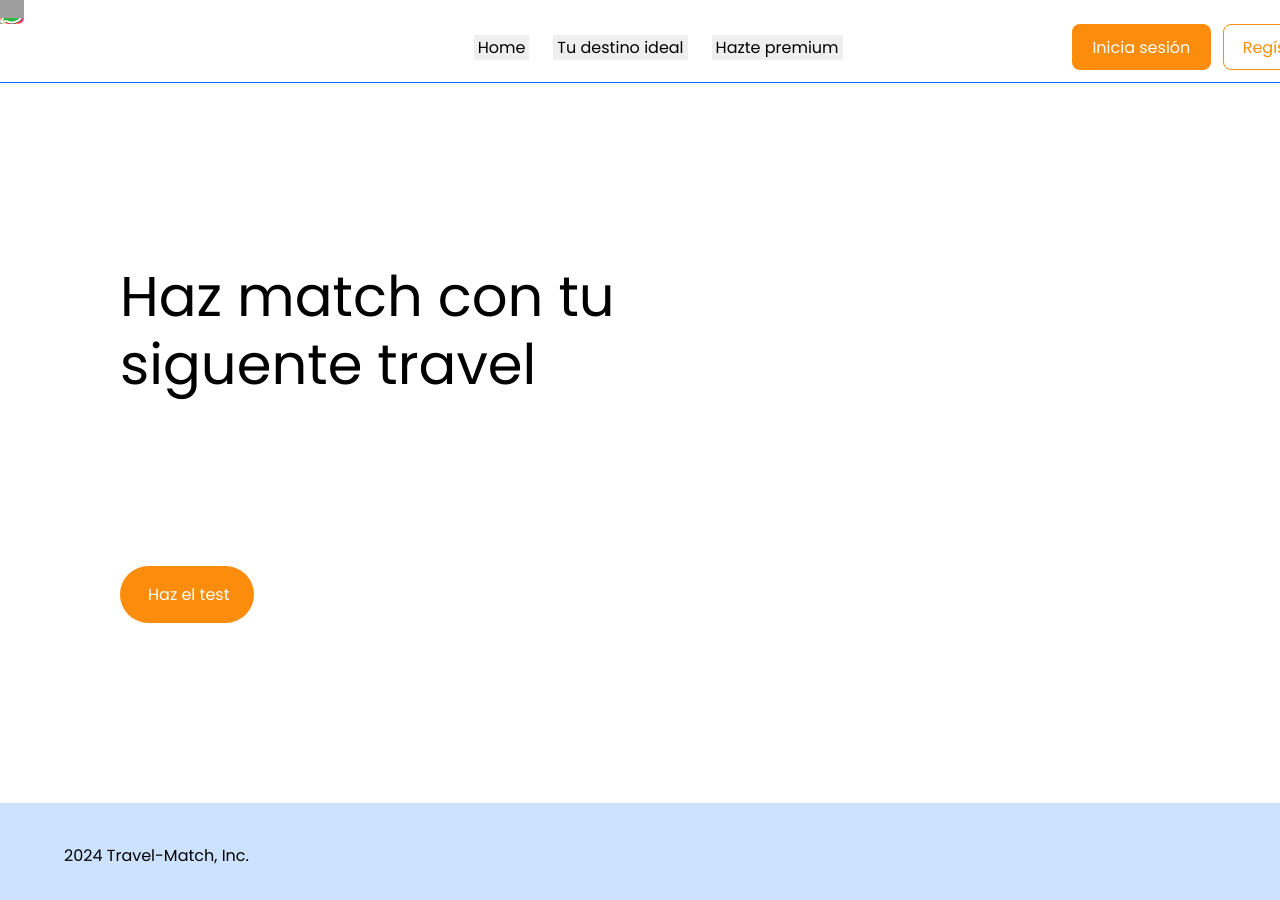
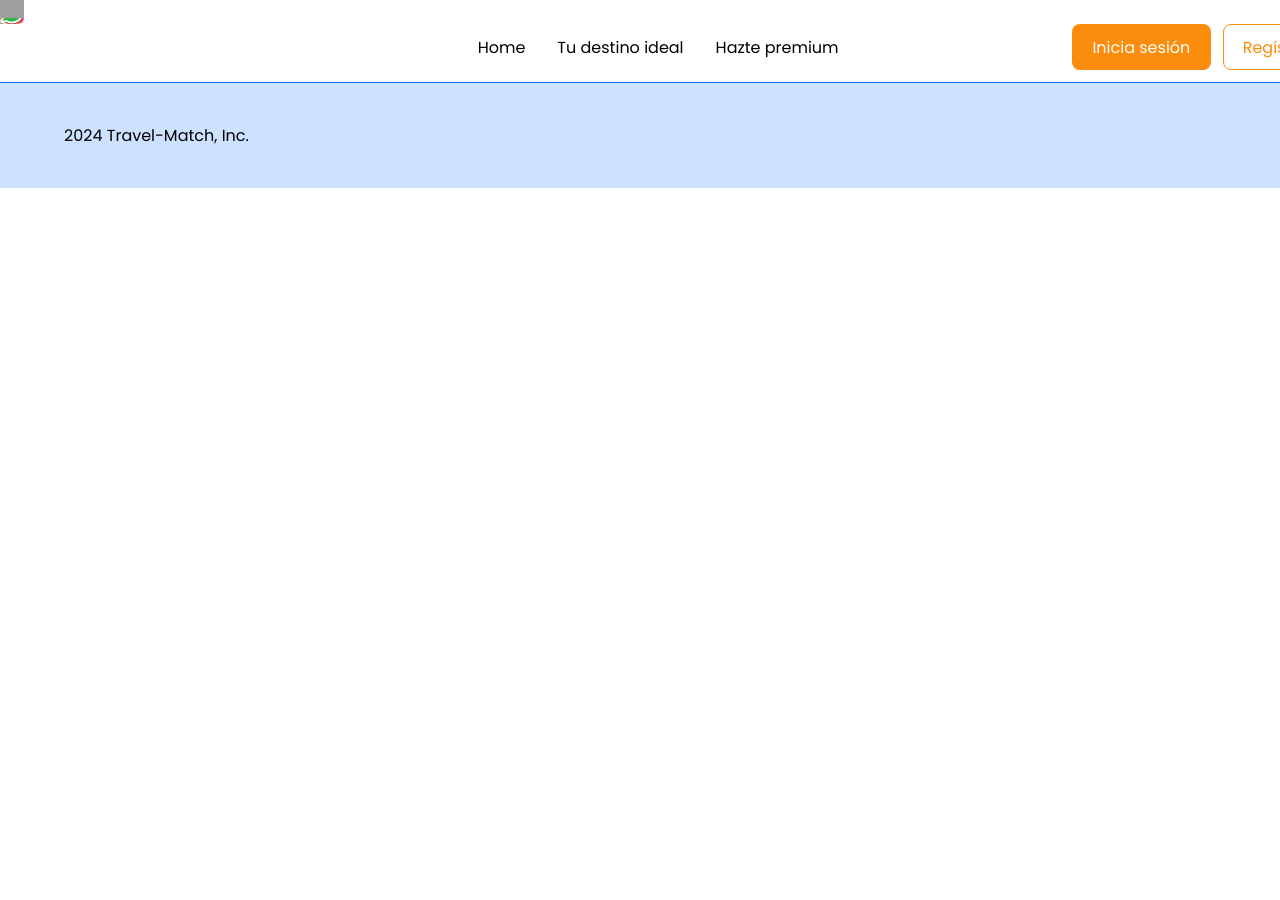
Before and after one commit to ToniMarGar/Project-Match, a React (Vite) app in the folder React-Front/: page / in a window 1280 px wide. Shown: the top 900 px of the page. After the commit the page ends 800 px from the top, so only its background shows below. Built offline with nearby package versions, Linux system fonts and the light colour scheme; grey boxes are pictures that could not be loaded.

Commit message:
FRONT: 404 page fixed

```diff
--- a/React-Front/src/index.css
+++ b/React-Front/src/index.css
@@ -79,6 +79,8 @@ p {
 }
 
 button {
+  height: 100%;
+  background-color: white;
   border-radius: 8px;
   border: 1px solid transparent;
   padding: 0.6em 1.2em;
@@ -86,5 +88,4 @@ button {
   font-weight: 500;
   font-family: inherit;
   cursor: pointer;
-  transition: border-color 0.25s;
 }
--- a/React-Front/src/pages/NotFound/NotFound.css
+++ b/React-Front/src/pages/NotFound/NotFound.css
@@ -1,5 +1,5 @@
 .not-found{
-    height: 540px;
+    height: 656px;
     display: flex;
     flex-direction: column;
     justify-content: center;
@@ -8,7 +8,9 @@
 }
 
 .four-o-four{
+    margin: -64px;
+    padding: 0;
     color: #000;
-    font-size: 264px;
+    font-size: 240px;
     font-weight: bolder;
 }
--- a/React-Front/src/pages/NotFound/NotFound.jsx
+++ b/React-Front/src/pages/NotFound/NotFound.jsx
@@ -11,7 +11,7 @@ function NotFound() {
       <div className="not-found">
         <p className="meta">Uuups!</p>
         <p className="four-o-four">404</p>
-        <h1 className="blue">Esta página no existe</h1>
+        <h2 className="blue">Esta página no existe</h2>
       </div>
       <Footer/>
     </>
--- a/React-Front/src/router/index.jsx
+++ b/React-Front/src/router/index.jsx
@@ -16,7 +16,7 @@ const router = createBrowserRouter([{
         errorElement: <NotFound/>,
         children:[
             {
-                path: "/",
+                path: "/Home",
                 element: <Home />,
             },
             {
```
